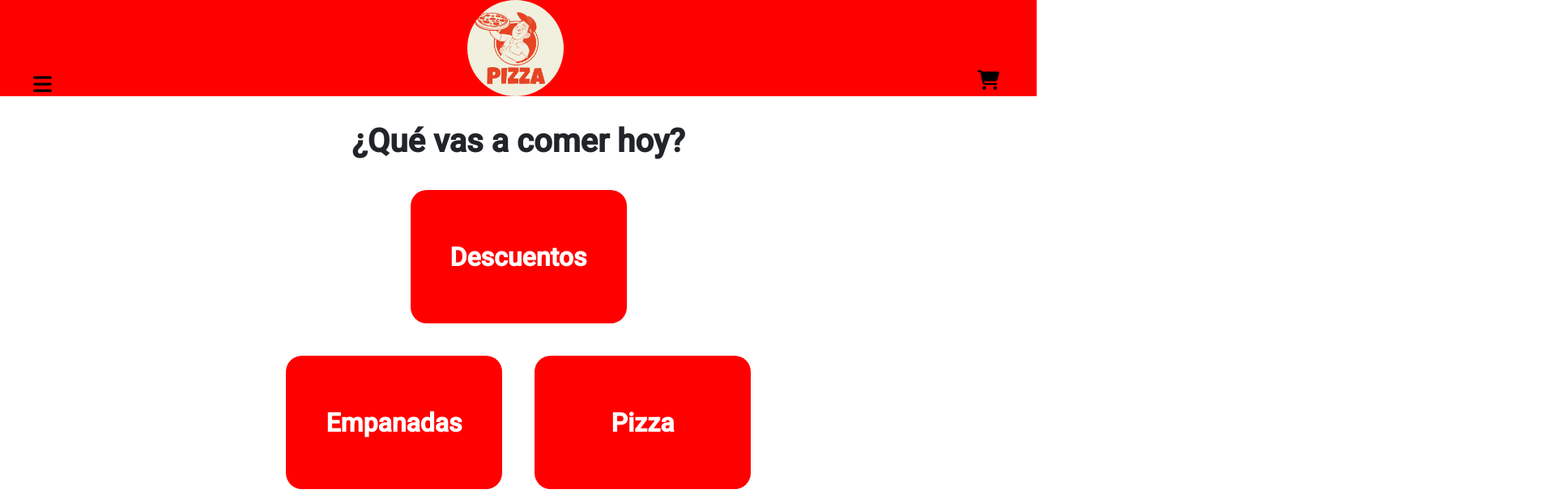
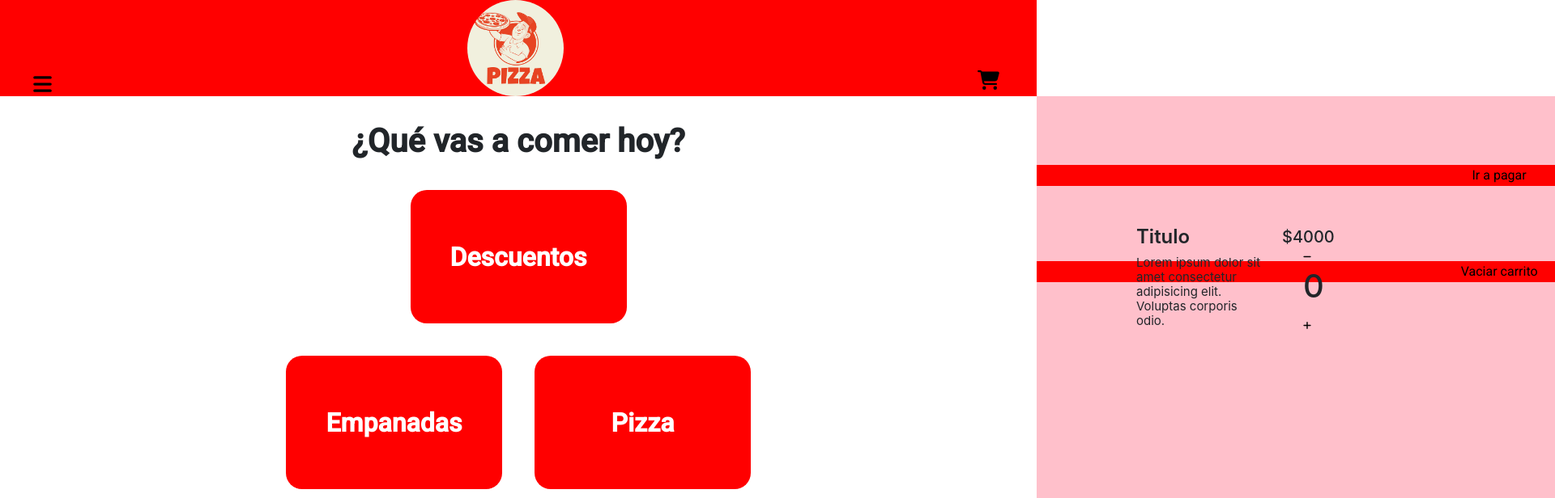
Before and after one commit to pablistem/Pizzeria-Frontend-OLD, an Angular app: page /home in a window 1280 px wide. Shown: the top 616 px of the page at 81% size, 1920 px wide, since content can reach past the window. Built offline with nearby package versions, Linux system fonts and the light colour scheme.

Commit message:
PDR-48: progress dev right burger menu

```diff
--- a/src/app/components/header/header.component.html
+++ b/src/app/components/header/header.component.html
@@ -3,23 +3,42 @@
     <button (click)="toggleLeftBurguer()">
       <img class="left-icon" src="../../../assets/icons/bars-solid.svg" alt="icono menu izquierdo">
     </button>
-    <div class="left-dropdown-menu" [class.active]="showLeftBurguer">
-      <a routerLink="#" class="mi-perfil" href="#" (click)="toggleLeftBurguer()"><img src="../../../assets/icons/sun-regular.svg" alt="icono sol">Mi perfil</a>
-      <a routerLink="#" (click)="toggleLeftBurguer()"><img src="../../../assets/icons/sun-regular.svg" alt="icono sol">Mis pedidos</a>
-      <a routerLink="#" (click)="toggleLeftBurguer()"><img src="../../../assets/icons/sun-regular.svg" alt="icono sol">Descuentos</a>
-      <a routerLink="#" (click)="toggleLeftBurguer()"><img src="../../../assets/icons/sun-regular.svg" alt="icono sol">Cupones</a>
+    <div class="left-dropdown-menu" [class.active-left]="showLeftBurguer">
+      <a routerLink="#" class="mi-perfil" href="#" (click)="toggleLeftBurguer()"><img
+          src="../../../assets/icons/sun-regular.svg" alt="icono sol">Mi perfil</a>
+      <a routerLink="#" (click)="toggleLeftBurguer()"><img src="../../../assets/icons/sun-regular.svg"
+          alt="icono sol">Mis pedidos</a>
+      <a routerLink="#" (click)="toggleLeftBurguer()"><img src="../../../assets/icons/sun-regular.svg"
+          alt="icono sol">Descuentos</a>
+      <a routerLink="#" (click)="toggleLeftBurguer()"><img src="../../../assets/icons/sun-regular.svg"
+          alt="icono sol">Cupones</a>
 
-        <button routerLink="login" class="button-menu-login" (click)="toggleLeftBurguer()">Iniciar sesión</button>
-        <button routerLink="register" class="button-menu-register" (click)="toggleLeftBurguer()">Registrarme</button>
+      <button routerLink="login" class="button-menu-login" (click)="toggleLeftBurguer()">Iniciar sesión</button>
+      <button routerLink="register" class="button-menu-register" (click)="toggleLeftBurguer()">Registrarme</button>
     </div>
   </div>
+
   <img class="logo" src="../../assets/images/logo.jpg" alt="logo">
+
   <div class="right-burger-menu">
-    <button>
+    <button (click)="toggleRightBurguer()">
       <img class="right-icon" src="../../../assets/icons/cart-shopping-solid.svg" alt="icono menu derecho">
     </button>
-    <div class="right-dropdown-menu">
+    <div class="right-dropdown-menu" [class.active-right]="showRightBurguer">
+      <div class="products-shopping-cart">
+        <h1 class="title">Titulo</h1>
+        <p class="description">Lorem ipsum dolor sit amet consectetur adipisicing elit. Voluptas corporis odio.</p>
+        <h1 class="price">$4000</h1>
+        <div class="add-or-remove-products">
+          <img class="minus-plus-icon" src="../../../assets/icons/minus-solid.svg" alt="icono de menos">
+          <h1 class="count">0</h1>
+          <img class="minus-plus-icon" src="../../../assets/icons/plus-solid.svg" alt="icono de más">
+        </div>
 
+      </div>
+
+      <button routerLink="login" class="button-menu-login" (click)="toggleRightBurguer()">Ir a pagar</button>
+      <button routerLink="register" class="button-menu-register" (click)="toggleRightBurguer()">Vaciar carrito</button>
     </div>
   </div>
 </header>
--- a/src/app/components/header/header.component.scss
+++ b/src/app/components/header/header.component.scss
@@ -1,3 +1,7 @@
+body {
+    overflow-x: hidden;
+
+}
 header {
 
     width: auto;
@@ -35,8 +39,9 @@ header {
             transform: translateX(-100%);
             z-index: 999;
 
-            &.active {
+            &.active-left {
                 transform: translateX(0);
+                // display: flex;
                 z-index: 999;
             }
 
@@ -98,4 +103,97 @@ header {
             height: 26px;
         }
     }
+
+    .right-dropdown-menu {
+
+        position: absolute;
+        top: 119px;
+        left: 98px;
+        bottom: 0;
+        right: 0;
+        background-color: pink;
+        display: flex;
+        flex-direction: column;
+        justify-content: flex-start;
+        transition: all ease-out .5s;
+        transform: translateX(100%);
+        z-index: 999;
+
+        &.active-right {
+            transform: translateX(0);
+            // display: flex;
+            z-index: 999;
         }
+
+        .products-shopping-cart {
+
+            .minus-plus-icon {
+                width: 10px;
+            }
+
+                .title {
+                    position: absolute;
+                    width: 67px;
+                    height: 29px;
+                    left: 123px;
+                    top: 159px;
+
+                    font-family: 'Inter';
+                    font-style: normal;
+                    font-weight: 600;
+                    font-size: 24px;
+                    line-height: 29px;
+                }
+
+                .description {
+                    position: absolute;
+                    width: 156px;
+                    height: 58px;
+                    left: 123px;
+                    top: 197px;
+
+                    font-family: 'Inter';
+                    font-style: normal;
+                    font-weight: 400;
+                    font-size: 15px;
+                    line-height: 18px;
+
+                }
+
+                .price {
+                    position: absolute;
+                    width: 65px;
+                    height: 24px;
+                    left: 303px;
+                    top: 162px;
+
+                    font-family: 'Inter';
+                    font-style: normal;
+                    font-weight: 500;
+                    font-size: 20px;
+                    line-height: 24px;
+                }
+
+                .add-or-remove-products {
+
+                    position: absolute;
+                    width: 39px;
+                    height: 29px;
+                    left: 329px;
+                    top: 182px;
+
+                    font-family: 'Inter';
+                    font-style: normal;
+                    font-weight: 600;
+                    font-size: 24px;
+                    line-height: 29px;
+
+
+                    .minus-plus-icon {
+                        width: 10px;
+
+                    }
+                }
+        }
+    }
+}
--- a/src/app/components/header/header.component.ts
+++ b/src/app/components/header/header.component.ts
@@ -13,9 +13,14 @@ export class HeaderComponent implements OnInit {
   }
 
   showLeftBurguer: boolean = false;
+  showRightBurguer: boolean = false;
 
   toggleLeftBurguer() {
     this.showLeftBurguer = !this.showLeftBurguer;
   }
 
+  toggleRightBurguer() {
+    this.showRightBurguer = !this.showRightBurguer;
+  }
+
 }
```
Also changed, not shown: src/assets/icons/minus-solid.svg (added), src/assets/icons/plus-solid.svg (added). Lines whose indentation alone changed are shown as unchanged.
